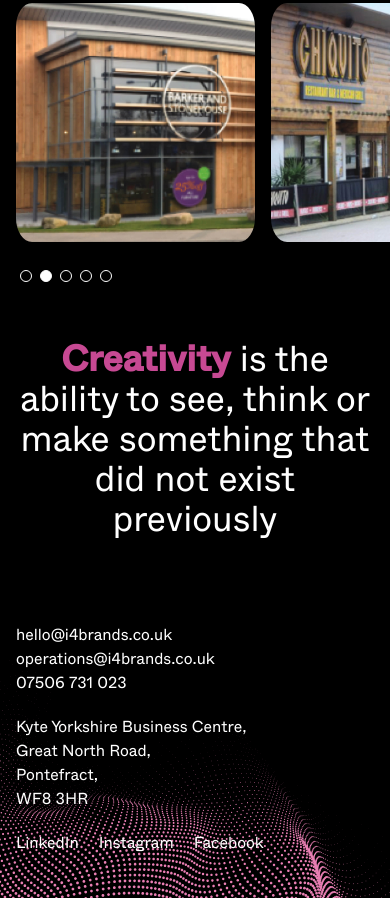
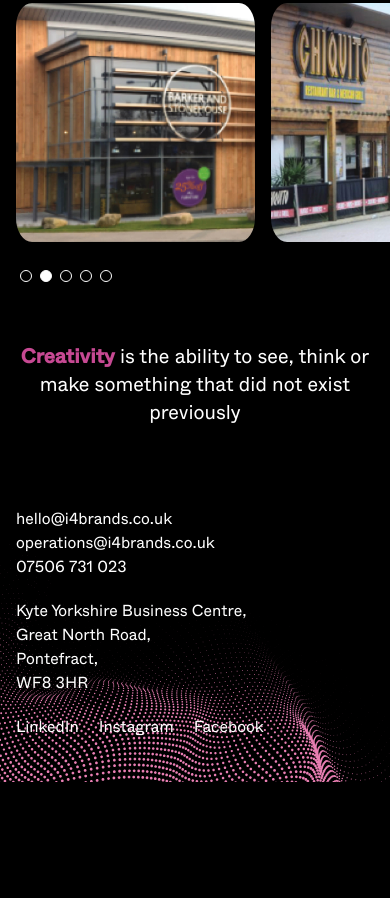
Before and after one commit to NiallColman49/i4Brands-ss, a website: page index.html in a window 390 px wide. Shown: the part 4475-5373 px from the top of the page. After the commit the page ends 5257 px from the top, so only its background shows below. Drawn offline with nearby package versions, Linux system fonts and the light colour scheme.

Commit message:
text changes

```diff
--- a/index.html
+++ b/index.html
@@ -839,7 +839,7 @@
 
         <section class="py-10 lg:py-20 w-full lg:w-2/3 mx-auto">
             <div class="container">
-                <p class="text-center text-white text-4xl">
+                <p class="text-center text-white text-xl lg:text-4xl">
                     <span class="text-i4-pink font-bold">Creativity</span> is
                     the ability to see, think or make something that did not
                     exist previously
```
Also changed, not shown: dist/output.css.
